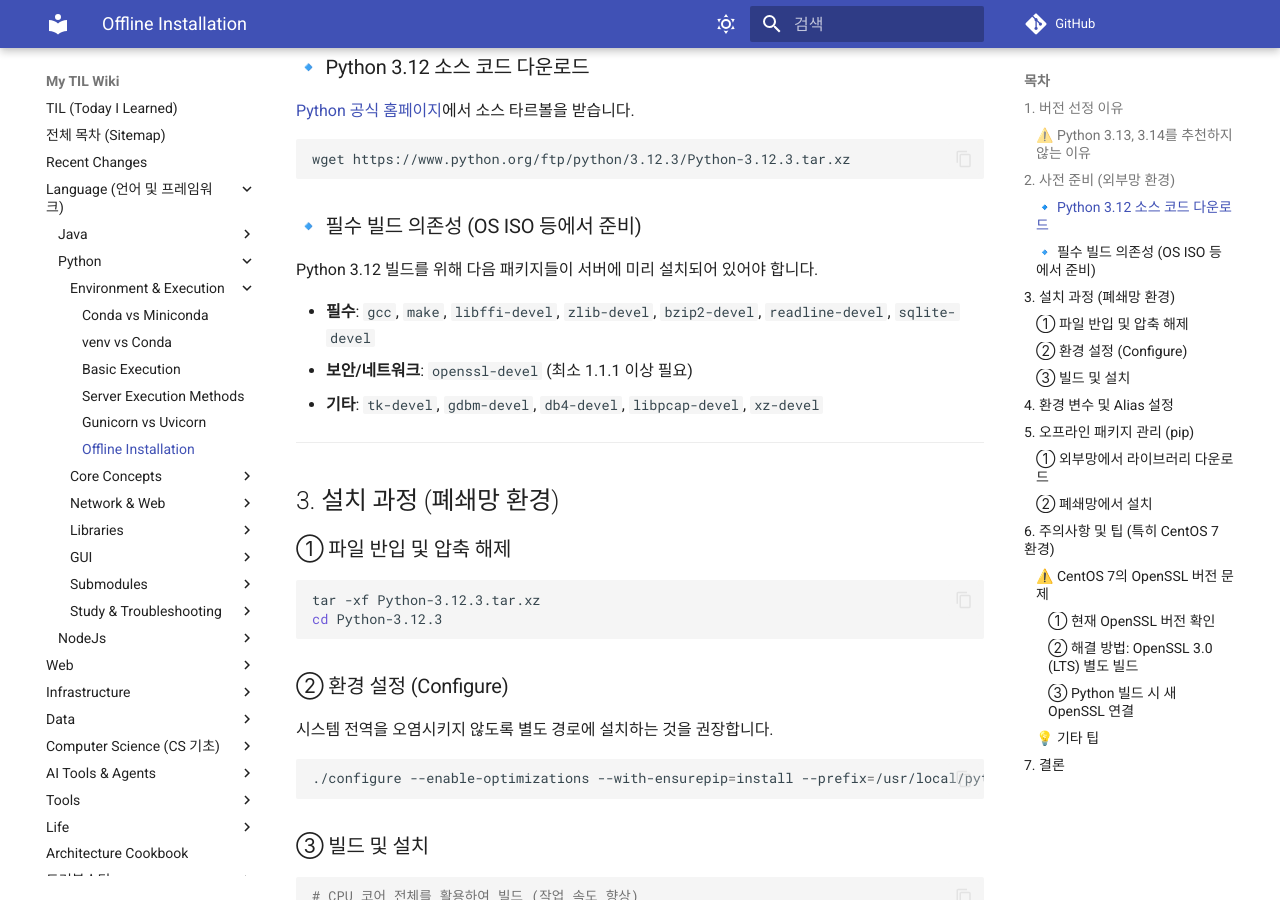
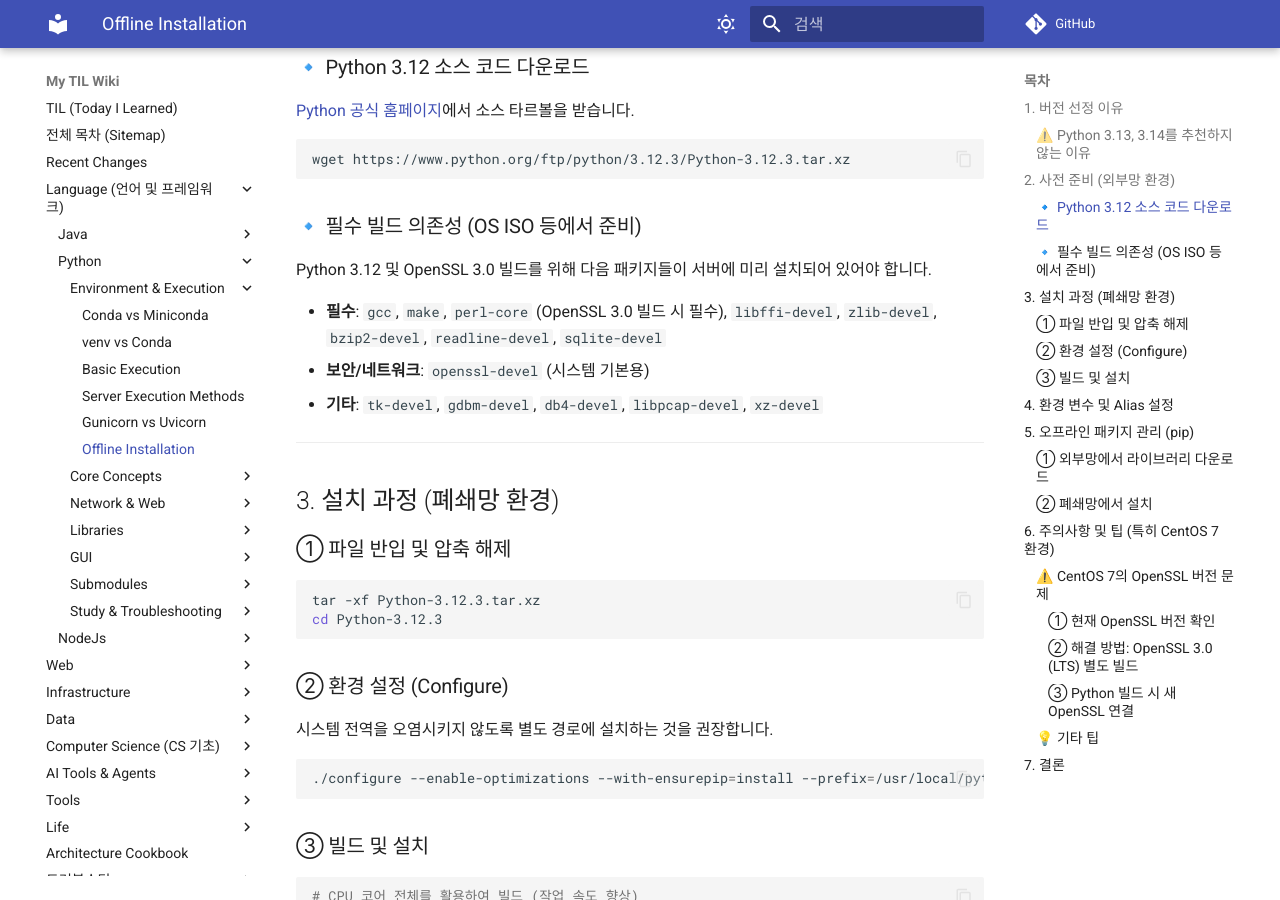
Before and after one commit to DevDooly/TIL, an MkDocs documentation site: the page built from docs/Language/Python/Offline_Installation_Guide.md, in a window 1280 px wide and 900 px high, scrolled down 931 px. Built offline with MkDocs 1.6.1 and Material for MkDocs 9.7.7, drawn with Linux system fonts in a browser that asks for light colours; comment, search, counter and statistics services are not loaded; some of the changed text lies outside the part shown.

Commit message:
docs: OpenSSL 3.0 빌드 시 Perl 의존성 및 Makefile 누락 해결 가이드 추가

````diff
--- a/docs/Language/Python/Offline_Installation_Guide.md
+++ b/docs/Language/Python/Offline_Installation_Guide.md
@@ -29,11 +29,12 @@
 ```
 
 ### 🔹 필수 빌드 의존성 (OS ISO 등에서 준비)
-Python 3.12 빌드를 위해 다음 패키지들이 서버에 미리 설치되어 있어야 합니다.
+Python 3.12 및 OpenSSL 3.0 빌드를 위해 다음 패키지들이 서버에 미리 설치되어 있어야 합니다.
 
-* **필수**: `gcc`, `make`, `libffi-devel`, `zlib-devel`, `bzip2-devel`, `readline-devel`, `sqlite-devel`
-* **보안/네트워크**: `openssl-devel` (최소 1.1.1 이상 필요)
+* **필수**: `gcc`, `make`, `perl-core` (OpenSSL 3.0 빌드 시 필수), `libffi-devel`, `zlib-devel`, `bzip2-devel`, `readline-devel`, `sqlite-devel`
+* **보안/네트워크**: `openssl-devel` (시스템 기본용)
 * **기타**: `tk-devel`, `gdbm-devel`, `db4-devel`, `libpcap-devel`, `xz-devel`
+
 
 ---
 
@@ -136,6 +137,7 @@
 
 ### 💡 기타 팁
 
+* **OpenSSL 빌드 시 Makefile 없음**: `./config` 실행 후 `Makefile`이 생기지 않는다면 대부분 **Perl(특히 perl-core)** 패키지가 설치되지 않아 설정이 중간에 실패한 것입니다. `./config`의 마지막 출력 메시지를 확인하여 에러 여부를 체크하세요.
 * **SQLite/SSL 임포트 에러**: 설치 후 `import ssl` 또는 `import sqlite3` 실행 시 에러가 난다면, 빌드 시점에 해당 개발 라이브러리(`devel`)가 없었기 때문입니다. 라이브러리 설치 후 `make` 과정부터 다시 진행해야 합니다.
 * **Conda Pack 활용**: 빌드 과정이 너무 복잡하다면, 동일 OS 환경의 외부망에서 Conda 환경을 만든 뒤 `conda-pack`으로 압축하여 옮기는 것이 가장 간편합니다.
 
````
Also changed, not shown: README.md (+1 -1 lines), docs/Recent_Changes.md (+1 -1 lines).
